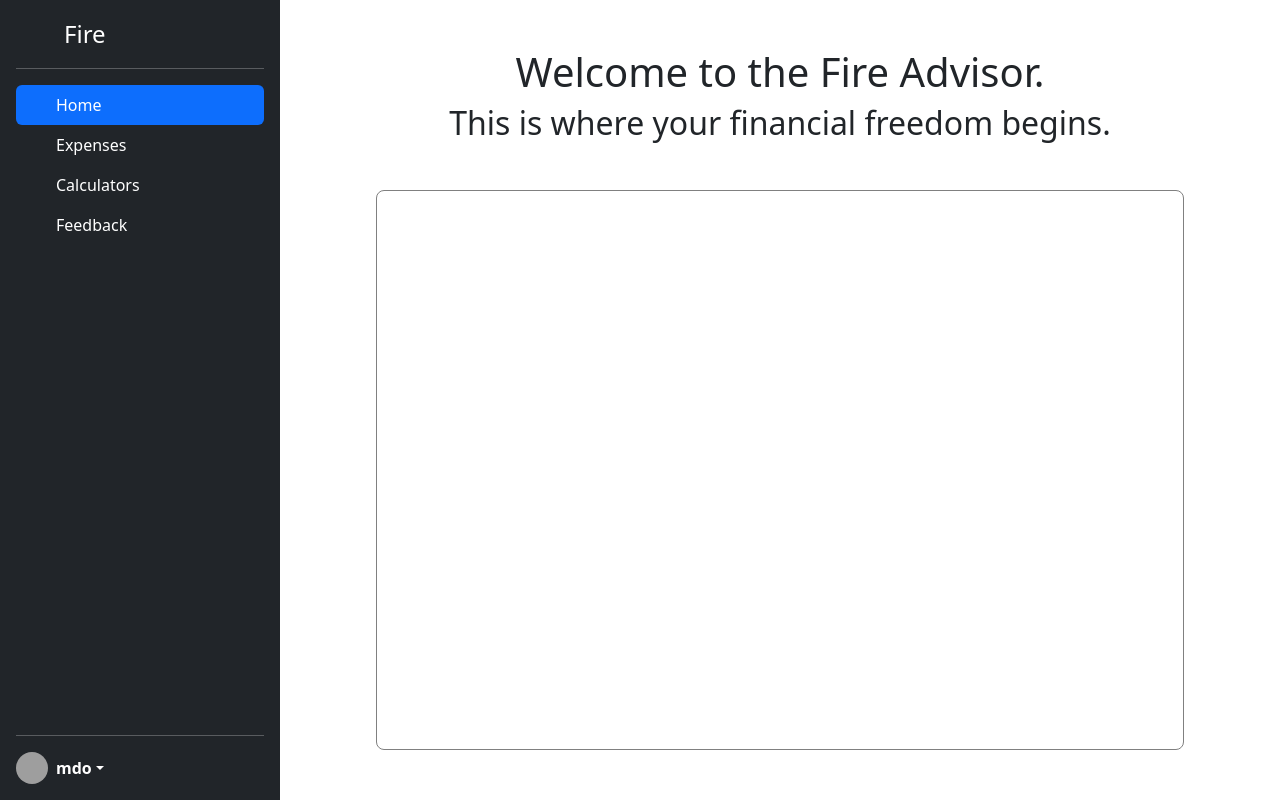
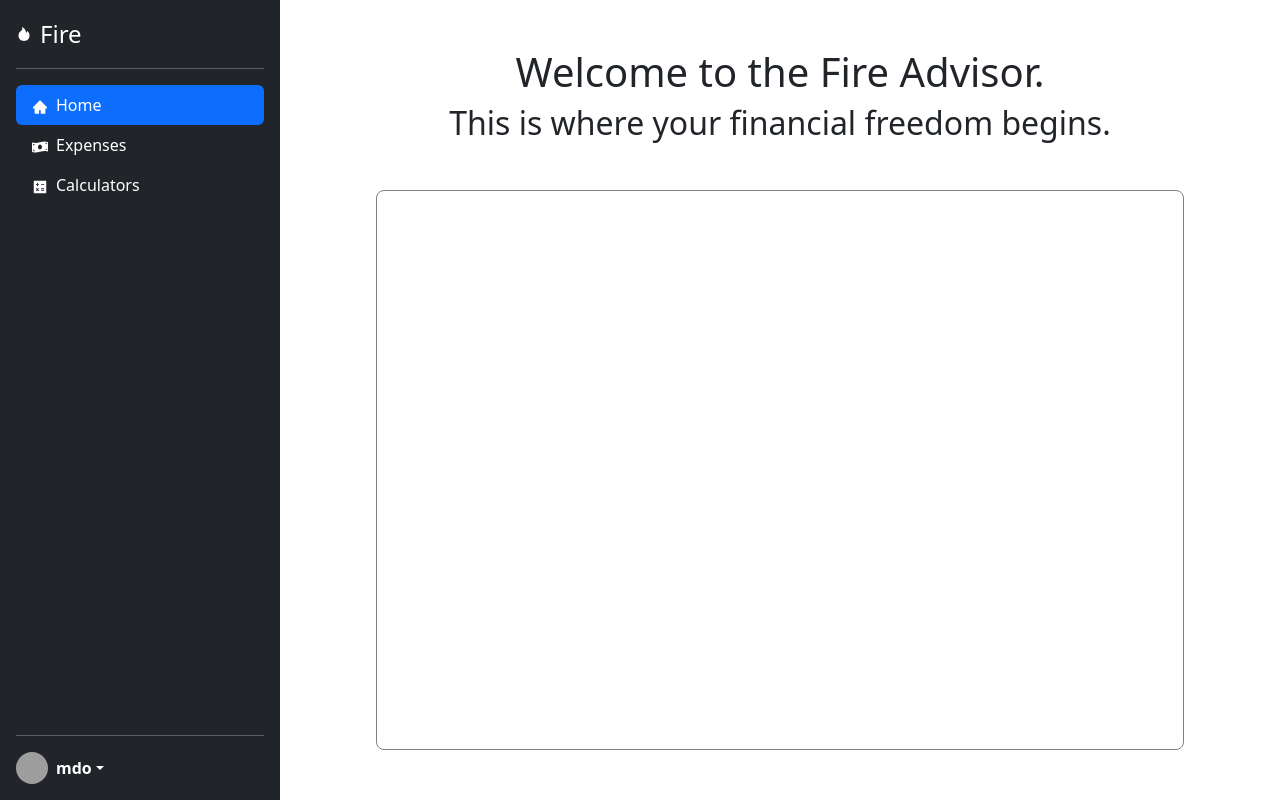
Before and after one commit to danielflorencio/fire-desktop, a React (Vite) app: page / in a window 1280 px wide. Built offline with nearby package versions, Linux system fonts and the light colour scheme; grey boxes are pictures that could not be loaded.

Commit message:
put the icons in the sidebar

```diff
--- a/src/components/Sidebar/Sidebar.tsx
+++ b/src/components/Sidebar/Sidebar.tsx
@@ -1,30 +1,34 @@
 import './styles.css'
 import { Link, useMatch, useResolvedPath } from 'react-router-dom'
 import { Children, Component } from 'react';
+import { AiFillHome } from 'react-icons/ai'
+import { FaMoneyBillWave } from 'react-icons/fa'
+import {AiFillCalculator, AiFillFire} from 'react-icons/ai'
+
 export default function Sidebar(){
     return(
         <div className="d-flex flex-column flex-shrink-0 p-3 text-bg-dark sidebar-width-280px overflow-hidden">
             <a href="/" className="d-flex align-items-center mb-3 mb-md-0 me-md-auto text-white text-decoration-none">
-                <svg className="bi pe-none me-2" width="40" height="32"></svg>
+                <svg className="bi pe-none me-2" width="16" height="16"><AiFillFire/></svg>
                 <span className="fs-4">Fire</span>
             </a>
             <hr/>
             <ul className="nav nav-pills flex-column mb-auto">
             <li className="nav-item">
                 <a href="/" className="nav-link active" aria-current="page">
-                <svg className="bi pe-none me-2" width="16" height="16"></svg>
+                <svg className="bi pe-none me-2" width="16" height="16"><AiFillHome/></svg>
                 Home
                 </a>
             </li>
             <li>
                 <a href="/expenses" className="nav-link text-white">
-                <svg className="bi pe-none me-2" width="16" height="16"></svg>
+                <svg className="bi pe-none me-2" width="16" height="16"><FaMoneyBillWave/></svg>
                 Expenses
                 </a>
             </li>
             <li>
                 <a href="/CompoundInterestCalculator" className="nav-link text-white">
-                <svg className="bi pe-none me-2" width="16" height="16"></svg>
+                <svg className="bi pe-none me-2" width="16" height="16"><AiFillCalculator/></svg>
                 Calculators
                 </a>
             </li>
@@ -34,12 +38,12 @@ export default function Sidebar(){
                 Productivity Booster
                 </a>
             </li> */}
-            <li>
+            {/* <li>
                 <a href="#" className="nav-link text-white">
                 <svg className="bi pe-none me-2" width="16" height="16"></svg>
                 Feedback
                 </a>
-            </li>
+            </li> */}
             {/* <li>
                 <a href="#" className="nav-link text-white">
                 <svg className="bi pe-none me-2" width="16" height="16"></svg>
```
